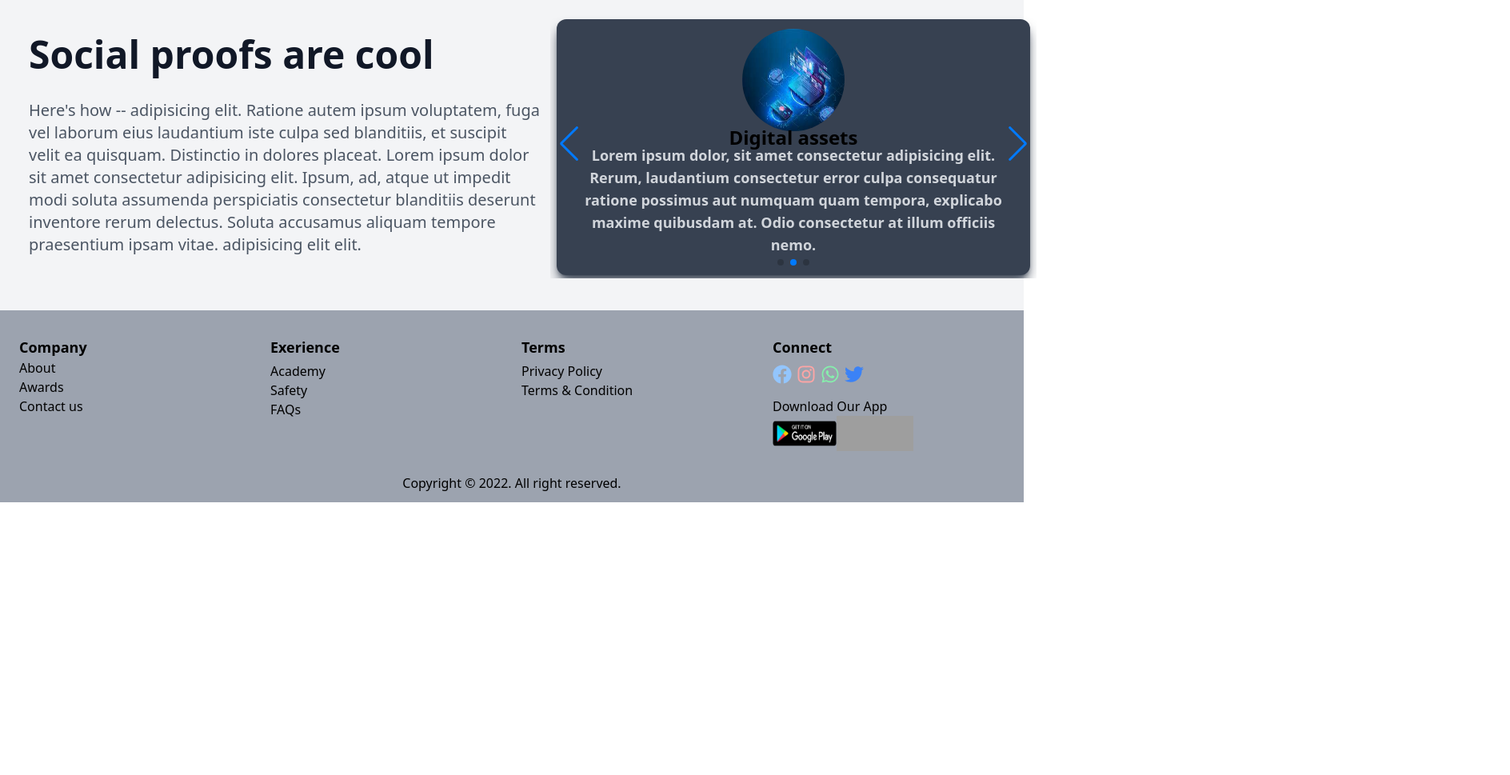
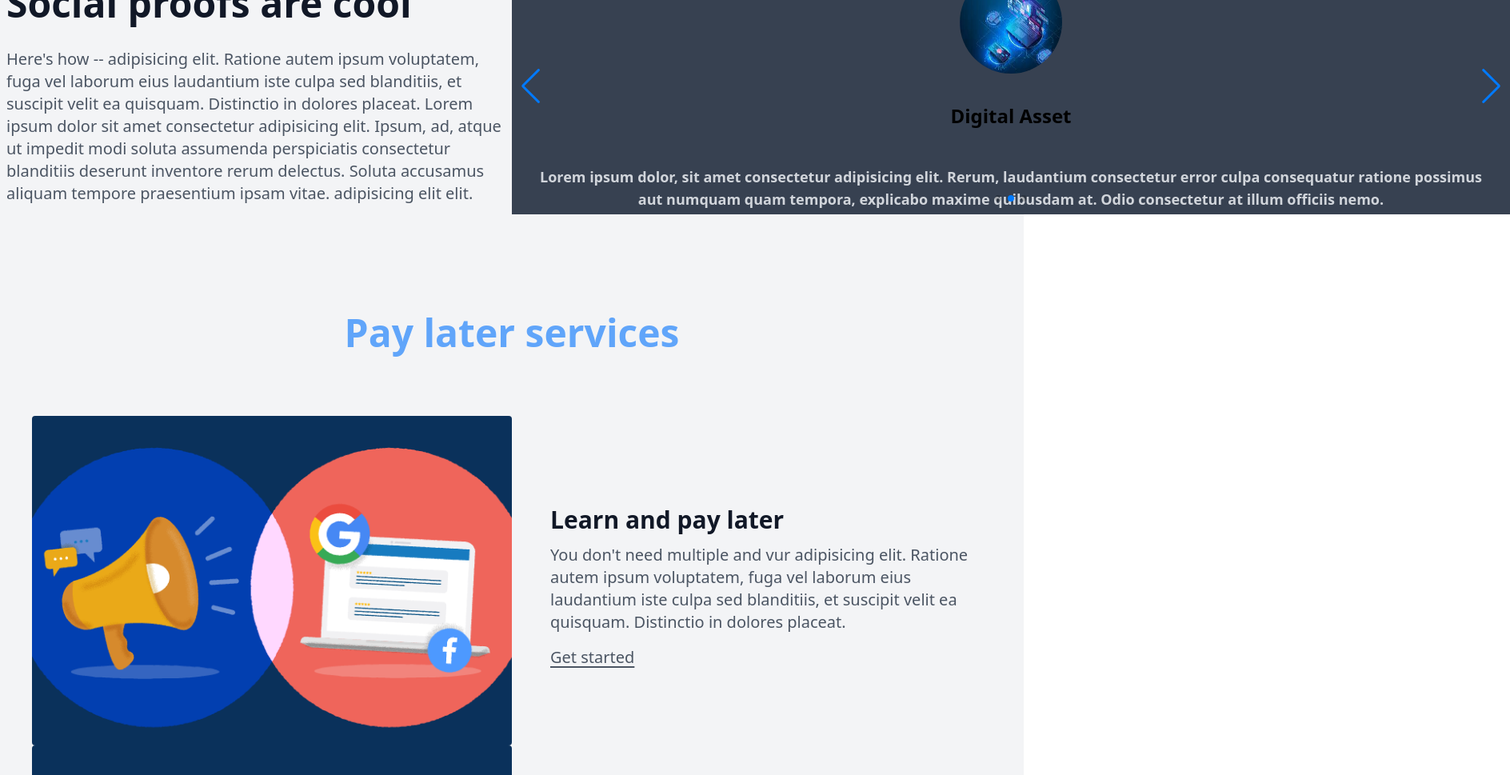
Before and after one commit to segunajibola/loan-app, a React (Create React App) app: page / in a window 1280 px wide. Shown: the part 1660-2629 px from the top of the page at 80% size, 1888 px wide, since content can reach past the window. Before the commit the page ends 2288 px from the top, so only its background shows below. Built offline with nearby package versions, Linux system fonts and the light colour scheme; grey boxes are pictures that could not be loaded.

Commit message:
addLater

```diff
--- a/src/components/Home.js
+++ b/src/components/Home.js
@@ -61,7 +61,7 @@ const Home = () => {
         </div>
       </div>
 
-      <div className='py-20 bg-gray-100 pt-16 dark:bg-gray-700'>
+      <div className='py-2 md:py-10 bg-gray-100 md:pt-16 dark:bg-gray-700'>
         <h2 className='font-bold text-center text-5xl text-blue-400 pt-16'>
           Our core services
         </h2>
@@ -77,31 +77,31 @@ const Home = () => {
         }}
         navigation={true}
         modules={[Autoplay, Pagination, Navigation]}
-        className="relative w-[24.5rem] sm:w-[30rem] m-5 md:h-[20rem] md:w-[78rem]"
+        className="relative w-[23.5rem] sm:w-[29rem] md:w-[78rem] m-5 h-[25.5rem] md:h-[20rem]"
         >
           <SwiperSlide className="md:mt-1">
-              <figure className="bg-gray-700 dark:bg-gray-300 grid rounded-xl p-3 shadow-lg shadow-gray-700 h-[20rem] text-center">
+              <figure className="bg-gray-700 dark:bg-gray-300 grid rounded-xl p-3 shadow-lg shadow-gray-700 h-[25rem] text-center">
                   <img className="w-32 rounded-full mx-auto" src="./images/save.jpg" alt="" />
-                  <h3 className='text-2xl font-semibold -mt-10'>Save</h3>
-                  <p className="text-lg font-semibold text-gray-300 mx-4 -mt-10 dark:text-gray-900">
+                  <h3 className='text-2xl font-semibold mt-0 md:-mt-10'>Save</h3>
+                  <p className="text-lg font-semibold text-gray-300 mx-4 mt-0 md:-mt-10 dark:text-gray-900">
                     Lorem ipsum dolor, sit amet consectetur adipisicing elit. Rerum, laudantium consectetur error culpa consequatur ratione possimus aut numquam quam tempora, explicabo maxime quibusdam at. Odio consectetur at illum officiis nemo.
                   </p>
               </figure>
           </SwiperSlide>
           <SwiperSlide className="md:mt-1">
-              <figure className="bg-gray-700 dark:bg-gray-300 grid rounded-xl p-3 shadow-lg shadow-gray-700 h-[20rem] text-center">
+              <figure className="bg-gray-700 dark:bg-gray-300 grid rounded-xl p-3 shadow-lg shadow-gray-700 h-[25rem] text-center">
                   <img className="w-32 rounded-full mx-auto" src="./images/transfer.jpg" alt="" />
-                  <h3 className='text-2xl font-semibold -mt-10'>Transfer</h3>
-                  <p className="text-lg font-semibold text-gray-300 mx-4 -mt-10 dark:text-gray-900">
+                  <h3 className='text-2xl font-semibold mt-0 md:-mt-10'>Transfer</h3>
+                  <p className="text-lg font-semibold text-gray-300 mx-4 mt-0 md:-mt-10 dark:text-gray-900">
                     Lorem ipsum dolor, sit amet consectetur adipisicing elit. Rerum, laudantium consectetur error culpa consequatur ratione possimus aut numquam quam tempora, explicabo maxime quibusdam at. Odio consectetur at illum officiis nemo.
                   </p>
               </figure>
           </SwiperSlide>
           <SwiperSlide className="md:mt-1">
-              <figure className="bg-gray-700 dark:bg-gray-300 grid rounded-xl p-3 shadow-lg shadow-gray-700 h-[20rem] text-center">
+              <figure className="bg-gray-700 dark:bg-gray-300 grid rounded-xl p-3 shadow-lg shadow-gray-700 h-[25rem] text-center">
                   <img className="w-32 rounded-full mx-auto" src="./images/loan.png" alt="" />
-                  <h3 className='text-2xl font-semibold -mt-10'>Loan</h3>
-                  <p className="text-lg font-semibold text-gray-300 mx-4 -mt-10 dark:text-gray-900">
+                  <h3 className='text-2xl font-semibold mt-0 md:-mt-10'>Loan</h3>
+                  <p className="text-lg font-semibold text-gray-300 mx-4 mt-0 md:-mt-10 dark:text-gray-900">
                     Lorem ipsum dolor, sit amet consectetur adipisicing elit. Rerum, laudantium consectetur error culpa consequatur ratione possimus aut numquam quam tempora, explicabo maxime quibusdam at. Odio consectetur at illum officiis nemo.
                   </p>
               </figure>
@@ -109,7 +109,7 @@ const Home = () => {
         </Swiper>
       </div>
 
-      <div className='grid bg-gray-100 pt-16 dark:bg-gray-700 lg:grid-cols-2 2xl:grid-cols-5'>
+      <div className='grid bg-gray-100 pt-10 dark:bg-gray-700 lg:grid-cols-2 2xl:grid-cols-5'>
         <div className='relative ml-10 hidden lg:block'>
             <img
                 src='/images/social.png'
@@ -119,7 +119,7 @@ const Home = () => {
         </div>
 
         <div className='mx-auto max-w-md px-4 py-4 sm:max-w-xl lg:max-w-full lg:px-12 lg:py-24 xl:mr-0 2xl:col-span-2'>
-          <h1 className='mt-2 text-xl font-bold text-gray-900 dark:text-white sm:mt-4 sm:text-4xl lg:mt-4 lg:text-2xl xl:text-3xl'>No collateral, just social proofs</h1>
+          <h1 className='mt-2 text-xl font-bold text-gray-900 dark:text-white sm:mt-2 sm:text-4xl lg:mt-4 lg:text-2xl xl:text-3xl'>No collateral, just social proofs</h1>
           <p className='mt-8 text-gray-600 dark:text-white sm:text-xl'>
             You don't need multiple and vur adipisicing elit. Ratione autem ipsum voluptatem, fuga vel laborum eius laudantium iste culpa sed blanditiis, et suscipit velit ea quisquam. Distinctio in dolores placeat.
           </p>
@@ -131,14 +131,15 @@ const Home = () => {
         </div>
       </div>
 
-      <div className='grid bg-gray-100 pt-10 dark:bg-gray-700 grid-cols-2 w-full pb-10'>
-        <div className='relative ml-5 mx-auto w-[42rem] px-4 py-4'>
-          <h1 className='mt-2 text-xl font-bold text-gray-900 dark:text-white sm:mt-4 sm:text-4xl lg:mt-4 lg:text-5xl'>Social proofs are cool</h1>
+      <div className='grid bg-gray-100 py-10 dark:bg-gray-700 md:grid-cols-2 w-full'>
+        <div className='relative mx-auto px-2 py-4'>
+          <h1 className='mt-2 text-xl font-bold text-gray-900 dark:text-white sm:mt-4 sm:text-4xl lg:mt-4 lg:text-5xl'>
+            Social proofs are cool
+          </h1>
           <p className='mt-8 text-gray-600 dark:text-white sm:text-xl'>
             Here's how -- adipisicing elit. Ratione autem ipsum voluptatem, fuga vel laborum eius laudantium iste culpa sed blanditiis, et suscipit velit ea quisquam. Distinctio in dolores placeat. Lorem ipsum dolor sit amet consectetur adipisicing elit. Ipsum, ad, atque ut impedit modi soluta assumenda perspiciatis consectetur blanditiis deserunt inventore rerum delectus. Soluta accusamus aliquam tempore praesentium ipsam vitae. adipisicing elit elit.
           </p>
         </div>
-        <div className='mx-auto ml-[2rem] px-4 sm:max-w-xl lg:max-w-full xl:mr-0 2xl:col-span-2'>
         <Swiper
         spaceBetween={30}
         centeredSlides={true}
@@ -151,37 +152,116 @@ const Home = () => {
         }}
         navigation={true}
         modules={[Autoplay, Pagination, Navigation]}
-          className="relative w-[24.5rem] sm:w-[30rem] h-[21rem] m-auto md:w-[38rem]"
+        className="relative w-[23.5rem] sm:w-[29rem] md:w-[78rem] h-[25.5rem] md:h-[20rem]"
         >
-            <SwiperSlide className="md:mt-1 p-2">
-                <figure className="bg-gray-700 dark:bg-gray-300 grid rounded-xl p-3 shadow-lg shadow-gray-700 h-[20rem] text-center">
+          <SwiperSlide className="md:mt-1">
+              <figure className="bg-gray-700 dark:bg-gray-300 grid rounded-xl p-3 shadow-lg shadow-gray-700 h-[25rem] text-center">
                   <img className="w-32 h-32 rounded-full mx-auto" src="./images/social-proof.png" alt="" />
-                    <h3 className='text-2xl font-semibold -mt-5'>Socials</h3>
-                    <p className="text-lg font-semibold text-gray-300 mx-4 -mt-5 dark:text-gray-900">
+                  <h3 className='text-2xl font-semibold mt-0 md:-mt-10'>Social proof</h3>
+                  <p className="text-lg font-semibold text-gray-300 mx-4 mt-0 md:-mt-10 dark:text-gray-900">
                     Lorem ipsum dolor, sit amet consectetur adipisicing elit. Rerum, laudantium consectetur error culpa consequatur ratione possimus aut numquam quam tempora, explicabo maxime quibusdam at. Odio consectetur at illum officiis nemo.
                   </p>
               </figure>
           </SwiperSlide>
-            <SwiperSlide className="md:mt-1 p-2">
-                <figure className="bg-gray-700 dark:bg-gray-300 grid rounded-xl p-3 shadow-lg shadow-gray-700 h-[20rem] text-center">
+          <SwiperSlide className="md:mt-1">
+              <figure className="bg-gray-700 dark:bg-gray-300 grid rounded-xl p-3 shadow-lg shadow-gray-700 h-[25rem] text-center">
                   <img className="w-32 h-32 rounded-full mx-auto" src="./images/digital-asset.jpg" alt="" />
-                    <h3 className='text-2xl font-semibold -mt-5'>Digital assets</h3>
-                    <p className="text-lg font-semibold text-gray-300 mx-4 -mt-5 dark:text-gray-900">
+                  <h3 className='text-2xl font-semibold mt-0 md:-mt-10'>Digital Asset</h3>
+                  <p className="text-lg font-semibold text-gray-300 mx-4 mt-0 md:-mt-10 dark:text-gray-900">
                     Lorem ipsum dolor, sit amet consectetur adipisicing elit. Rerum, laudantium consectetur error culpa consequatur ratione possimus aut numquam quam tempora, explicabo maxime quibusdam at. Odio consectetur at illum officiis nemo.
                   </p>
               </figure>
           </SwiperSlide>
-            <SwiperSlide className="md:mt-1 p-2">
-                <figure className="bg-gray-700 dark:bg-gray-300 grid rounded-xl p-3 shadow-lg shadow-gray-700 h-[20rem] text-center">
-                    <img className="w-32 rounded-full mx-auto" src="./images/proof.jpg" alt="" />
-                    <h3 className='text-2xl font-semibold -mt-5'>Proofs</h3>
-                    <p className="text-lg font-semibold text-gray-300 mx-4 -mt-5 dark:text-gray-900">
+          <SwiperSlide className="md:mt-1">
+              <figure className="bg-gray-700 dark:bg-gray-300 grid rounded-xl p-3 shadow-lg shadow-gray-700 h-[25rem] text-center">
+                  <img className="w-32 rounded-full mx-auto" src="../images/proof.jpg" alt="" />
+                  <h3 className='text-2xl font-semibold mt-0 md:-mt-10'>Documents</h3>
+                  <p className="text-lg font-semibold text-gray-300 mx-4 mt-0 md:-mt-10 dark:text-gray-900">
                     Lorem ipsum dolor, sit amet consectetur adipisicing elit. Rerum, laudantium consectetur error culpa consequatur ratione possimus aut numquam quam tempora, explicabo maxime quibusdam at. Odio consectetur at illum officiis nemo.
                   </p>
               </figure>
           </SwiperSlide>
         </Swiper>
       </div>
+
+      <div className='-pb-4 md:py-10 bg-gray-100 md:pt-16 dark:bg-gray-700'>
+        <h2 className='font-bold text-center text-5xl text-blue-400 pt-4'>
+          Pay later services
+        </h2>
+      </div>
+      <div className='grid bg-gray-100 pt-10 dark:bg-gray-700 lg:grid-cols-2 2xl:grid-cols-5'>
+        <div className='relative ml-10 hidden lg:block'>
+            <img
+                src='/images/social.png'
+                alt='Hero-image'
+                className='absolute inset-0 h-full w-full rounded object-cover object-center'
+            />
+        </div>
+
+        <div className='mx-auto max-w-md px-4 py-4 sm:max-w-xl lg:max-w-full lg:px-12 lg:py-24 xl:mr-0 2xl:col-span-2'>
+          <h1 className='text-xl font-bold text-gray-900 dark:text-white sm:text-4xl lg:mt-4 lg:text-2xl xl:text-3xl'>
+            Learn and pay later
+          </h1>
+          <p className='mt-3 text-gray-600 dark:text-white sm:text-xl'>
+            You don't need multiple and vur adipisicing elit. Ratione autem ipsum voluptatem, fuga vel laborum eius laudantium iste culpa sed blanditiis, et suscipit velit ea quisquam. Distinctio in dolores placeat.
+          </p>
+          <img
+            src='/images/social.png'
+            alt='Hero-image'
+            className='my-2 h-52 w-full rounded-lg object-center shadow-xl sm:mt-8 sm:h-64 sm:object-cover lg:hidden'
+          />
+          <p className='mt-4 underline underline-offset-4 text-gray-600 dark:text-white sm:text-xl'>
+            Get started
+          </p>
+        </div>
+
+        <div className='relative ml-10 hidden lg:block'>
+            <img
+                src='/images/social.png'
+                alt='Hero-image'
+                className='absolute inset-0 h-full w-full rounded object-cover object-center'
+            />
+        </div>
+        <div className='mx-auto max-w-md px-4 py-4 sm:max-w-xl lg:max-w-full lg:px-12 lg:py-24 xl:mr-0 2xl:col-span-2'>
+          <h1 className='text-xl font-bold text-gray-900 dark:text-white sm:text-4xl lg:mt-4 lg:text-2xl xl:text-3xl'>
+            Build and pay later
+          </h1>
+          <p className='mt-3 text-gray-600 dark:text-white sm:text-xl'>
+            You don't need multiple and vur adipisicing elit. Ratione autem ipsum voluptatem, fuga vel laborum eius laudantium iste culpa sed blanditiis, et suscipit velit ea quisquam. Distinctio in dolores placeat.
+          </p>
+          <img
+            src='/images/social.png'
+            alt='Hero-image'
+            className='my-2 h-52 w-full rounded-lg object-center shadow-xl sm:mt-8 sm:h-64 sm:object-cover lg:hidden'
+          />
+          <p className='mt-4 underline underline-offset-4 text-gray-600 dark:text-white sm:text-xl'>
+            Get started
+          </p>
+        </div>
+
+        <div className='relative ml-10 hidden lg:block'>
+            <img
+                src='/images/social.png'
+                alt='Hero-image'
+                className='absolute inset-0 h-full w-full rounded object-cover object-center'
+            />
+        </div>
+        <div className='mx-auto max-w-md px-4 py-4 sm:max-w-xl lg:max-w-full lg:px-12 lg:py-24 xl:mr-0 2xl:col-span-2'>
+          <h1 className='text-xl font-bold text-gray-900 dark:text-white sm:text-4xl lg:mt-4 lg:text-2xl xl:text-3xl'>
+            Service and pay later
+          </h1>
+          <p className='mt-3 text-gray-600 dark:text-white sm:text-xl'>
+            You don't need multiple and vur adipisicing elit. Ratione autem ipsum voluptatem, fuga vel laborum eius laudantium iste culpa sed blanditiis, et suscipit velit ea quisquam. Distinctio in dolores placeat.
+          </p>
+          <img
+            src='/images/social.png'
+            alt='Hero-image'
+            className='my-2 h-52 w-full rounded-lg object-center shadow-xl sm:mt-8 sm:h-64 sm:object-cover lg:hidden'
+          />
+          <p className='mt-4 underline underline-offset-4 text-gray-600 dark:text-white sm:text-xl'>
+            Get started
+          </p>
+        </div>
       </div>
     </>
   );
--- a/src/components/Navbar.js
+++ b/src/components/Navbar.js
@@ -153,7 +153,7 @@ const Navbar = () => {
               to='/contact'
               className='block px-2 py-4 transition duration-300 hover:bg-indigo-400 dark:hover:bg-indigo-400 dark:hover:text-black'
             >
-              Contact Us
+              Contact
             </Link>
           </li>
           <li>
```
Lines whose indentation alone changed are shown as unchanged.
